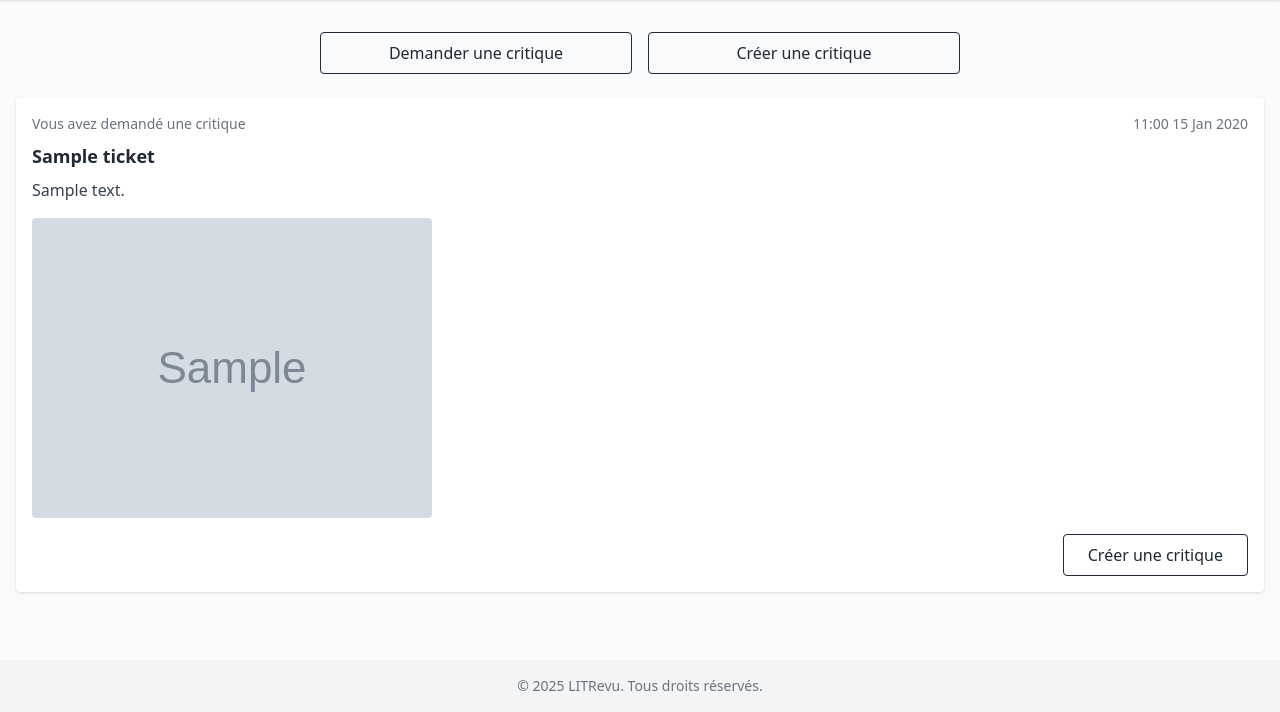
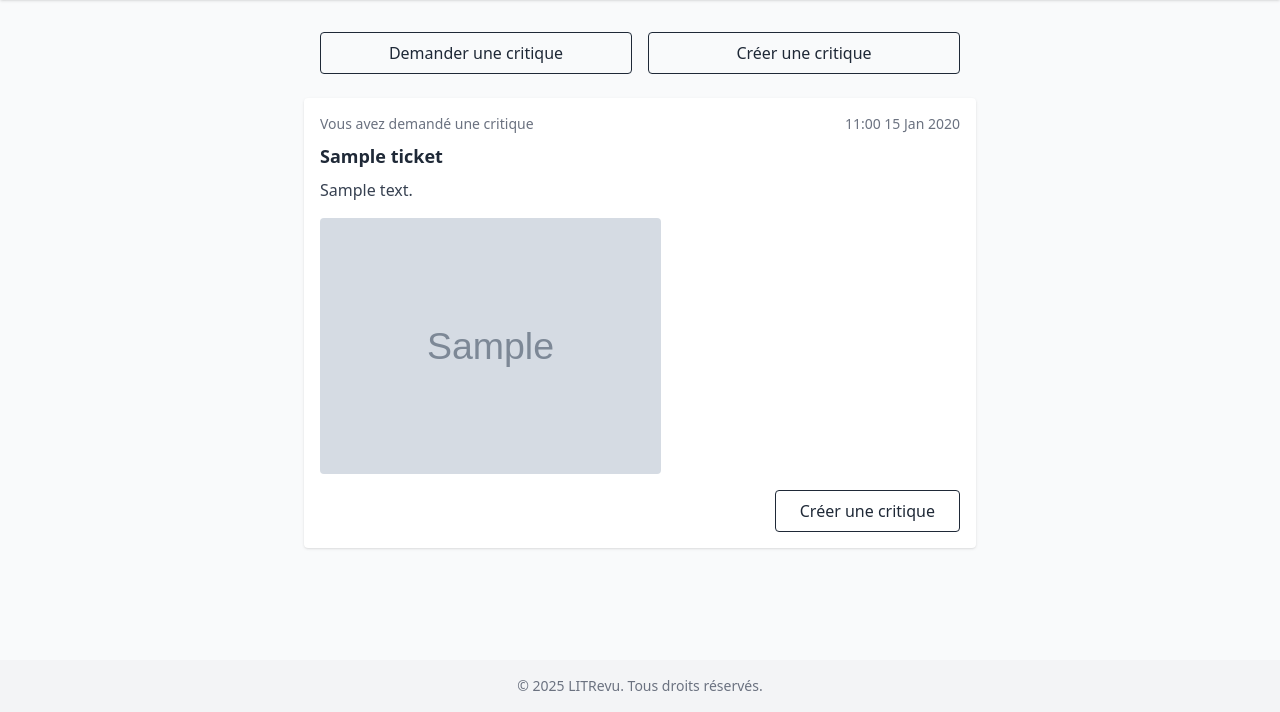
Before and after one commit to LsFbr/OC_Project9_LITRevu, a Django app: page /flux/ in a window 1280 px wide. Shown: the part 88-800 px from the top of the page. Run offline with Django 5.2, Linux system fonts and the light colour scheme; a user stored in the database is signed in; tables that the repository leaves empty hold one stand-in row (values such as "Sample post"); grey boxes marked "Sample" are stand-in pictures; some libraries are stand-ins or nearby versions.

Commit message:
style(flux.html): Enhance ticket display layout by centering content and improving image handling for better responsiveness and visual appeal

```diff
--- a/litrevu/web_app/templates/web_app/flux.html
+++ b/litrevu/web_app/templates/web_app/flux.html
@@ -6,7 +6,7 @@
     <a href="{% url 'review' %}" class="text-center border border-gray-800 text-gray-800 font-medium w-1/2 py-2 px-4 rounded hover:bg-gray-100">Créer une critique</a>
 </div>
 {% for ticket in tickets %}
-    <div class="bg-white rounded shadow p-4 mt-6">
+    <div class="max-w-2xl mx-auto bg-white rounded shadow p-4 mt-6">
         <div class="flex justify-between items-center">
             {% if ticket.user == user %}
                 <p class="text-gray-500 text-sm mb-2">
@@ -24,7 +24,7 @@
         <h2 class="text-lg font-semibold text-gray-800 mb-2">{{ ticket.title }}</h2>
         <p class="text-gray-700 mb-4">{{ ticket.description }}</p>
         {% if ticket.image %}
-            <img src="{{ ticket.image }}" alt="Image du ticket" class="max-w-full h-auto rounded mb-4">
+            <img src="{{ ticket.image.url }}" alt="Image du ticket" class="w-auto max-h-64 object-cover rounded mb-4">
         {% endif %}
         <div class="flex justify-end gap-4">
             <a href="{% url 'review' %}" class="border border-gray-800 text-gray-800 font-medium py-2 px-6 rounded hover:bg-gray-100">
```
